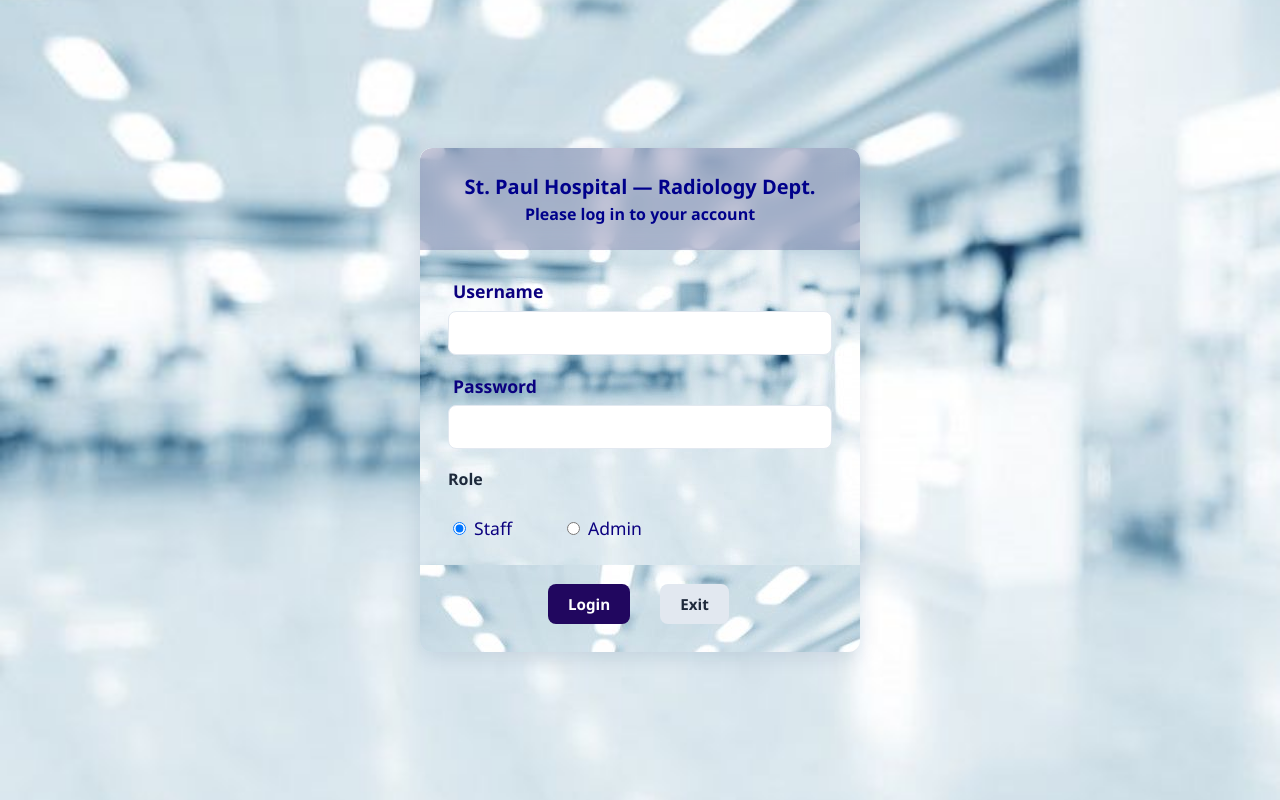
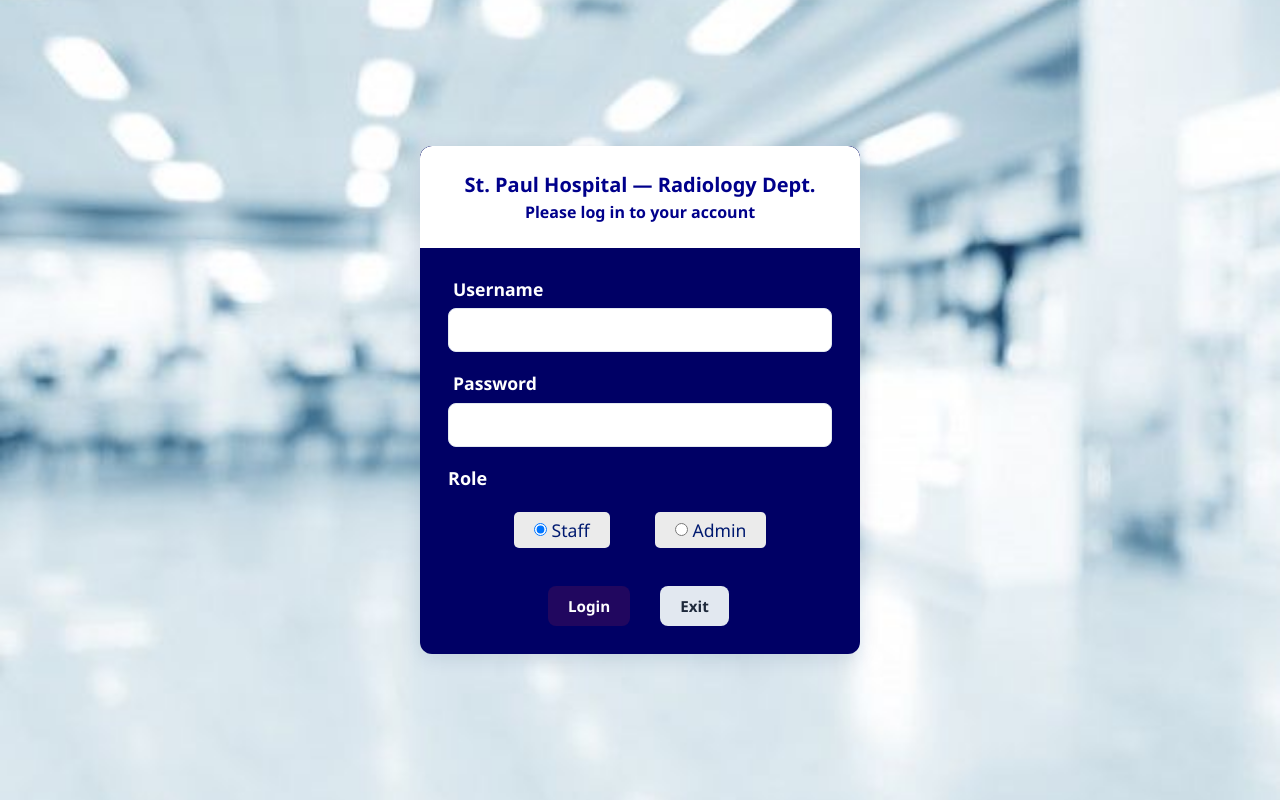
Before and after one commit to ematawitzshindle989-ai/Updated_rqms_db, a Flask app: page / in a window 1280 px wide. Run offline with Flask 3, Linux system fonts and the light colour scheme.

```diff
--- a/css/styles.css
+++ b/css/styles.css
@@ -7,7 +7,7 @@
   --white: #ffffff;
   --gray-100: #f4f6f8;
   --gray-200: #e2e8f0;
-  --gray-500: #64748b;
+  --gray-500: #708b64;
   --gray-900: #1e293b;
   --green: #2e7d32;
   --red: #c62828;
--- a/static/css/login.css
+++ b/static/css/login.css
@@ -12,7 +12,7 @@
 }
 
 .login-card {
-    background-image: url('../images/login-bg.jpg');
+   background-color: rgb(0, 0, 101);
     border-radius: 12px;
     box-shadow: var(--shadow);
     width: 100%;
@@ -21,7 +21,7 @@
 }
 
 .login-header {
-    background: rgba(13, 0, 86, 0.2);
+    background: rgb(255, 255, 255);
     backdrop-filter: blur(10px);
     -webkit-backdrop-filter: blur(10px);
     padding: 24px;
@@ -55,26 +55,42 @@
     font-size: 1.10rem;
     font-weight: 600;
     margin-bottom: 6px;
-    color: rgb(11, 0, 127);
+    color: rgb(255, 255, 255);
     padding: 0% 5px;
 }
 
 .role-group {
-    align-items: center;
+   justify-content: center;
     display: flex;
     gap: 45px;
     padding: 12px 0;
-    color: rgb(11, 0, 127);
+    color: rgb(255, 255, 255);
 }
 
 .role-group label {
+    color: rgb(0, 26, 112);
     display: flex;
     align-items: center;
-    gap: 8px;
+    position: relative;
+    gap: 5px;
     font-weight: 500;
     cursor: pointer;
-    padding: 4px 5px;
+    background-color: rgb(235, 235, 235);
+    padding: 5px 20px;
+     border-radius: 5px;
 }
+.role-group label:hover {
+    display: flex;
+    align-items: center;
+    gap: 5px;
+    font-weight: 500;
+    cursor: pointer;
+    background-color: rgb(4, 0, 83);
+    padding: 5px 20px;
+    border-radius: 5px;
+    color: rgb(255, 255, 255);
+}
+
 
 .error-msg {
     color: var(--red);
@@ -99,4 +115,5 @@
     gap: 30px;
     margin-top: 20px;
     margin-left: 100px;
+
 }
--- a/templates/index.html
+++ b/templates/index.html
@@ -29,7 +29,7 @@
         </div>
 
         <div class="form-group">
-          <span style="display:block;font-weight:600;margin-bottom:8px;">Role</span>
+          <span style="display:flex;font-weight:600;margin-bottom:8px;color: rgb(255, 255, 255);font-size: large;">Role</span>
           <div class="role-group">
             <label>
               <input type="radio" name="role" value="Staff" checked />
```
